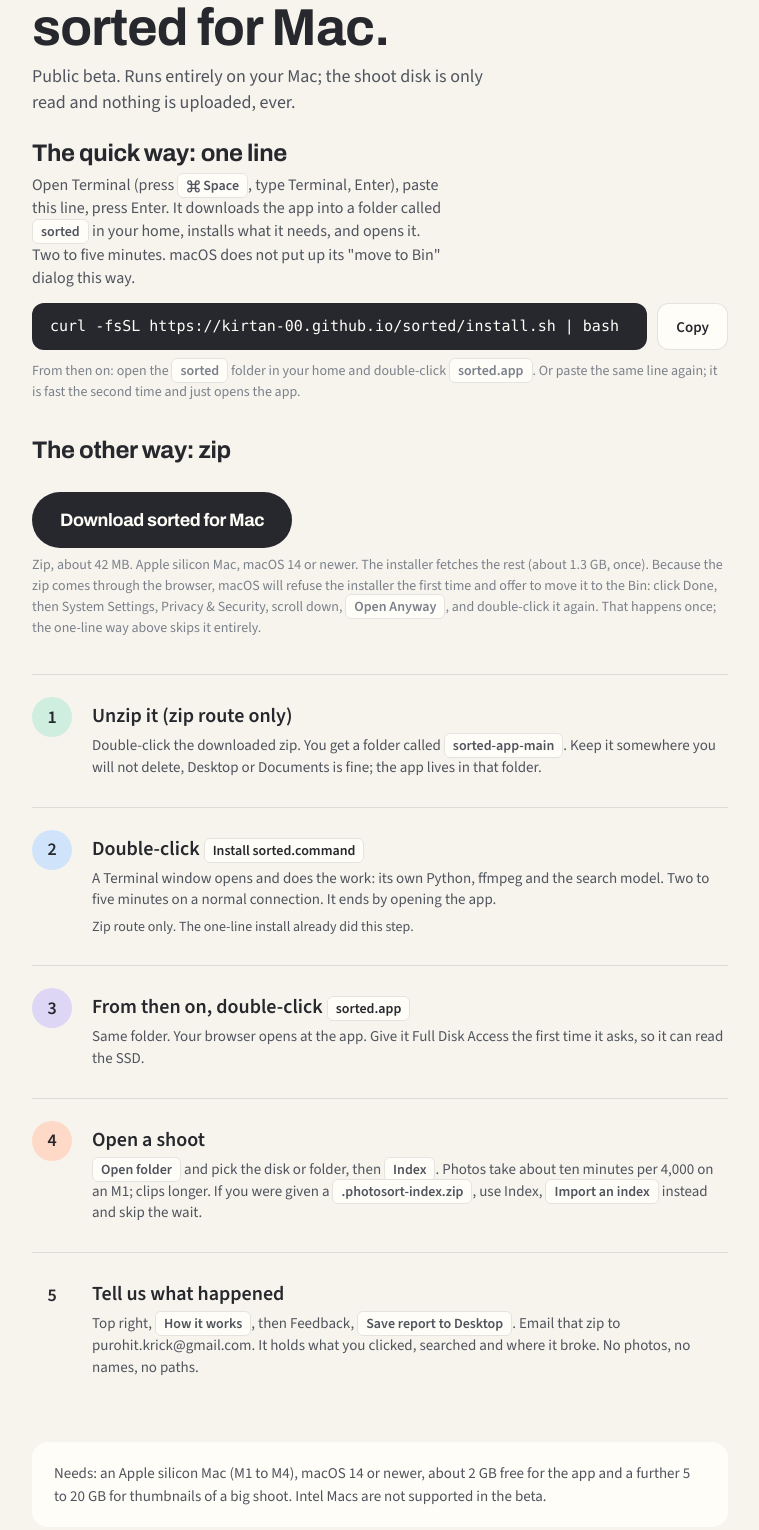
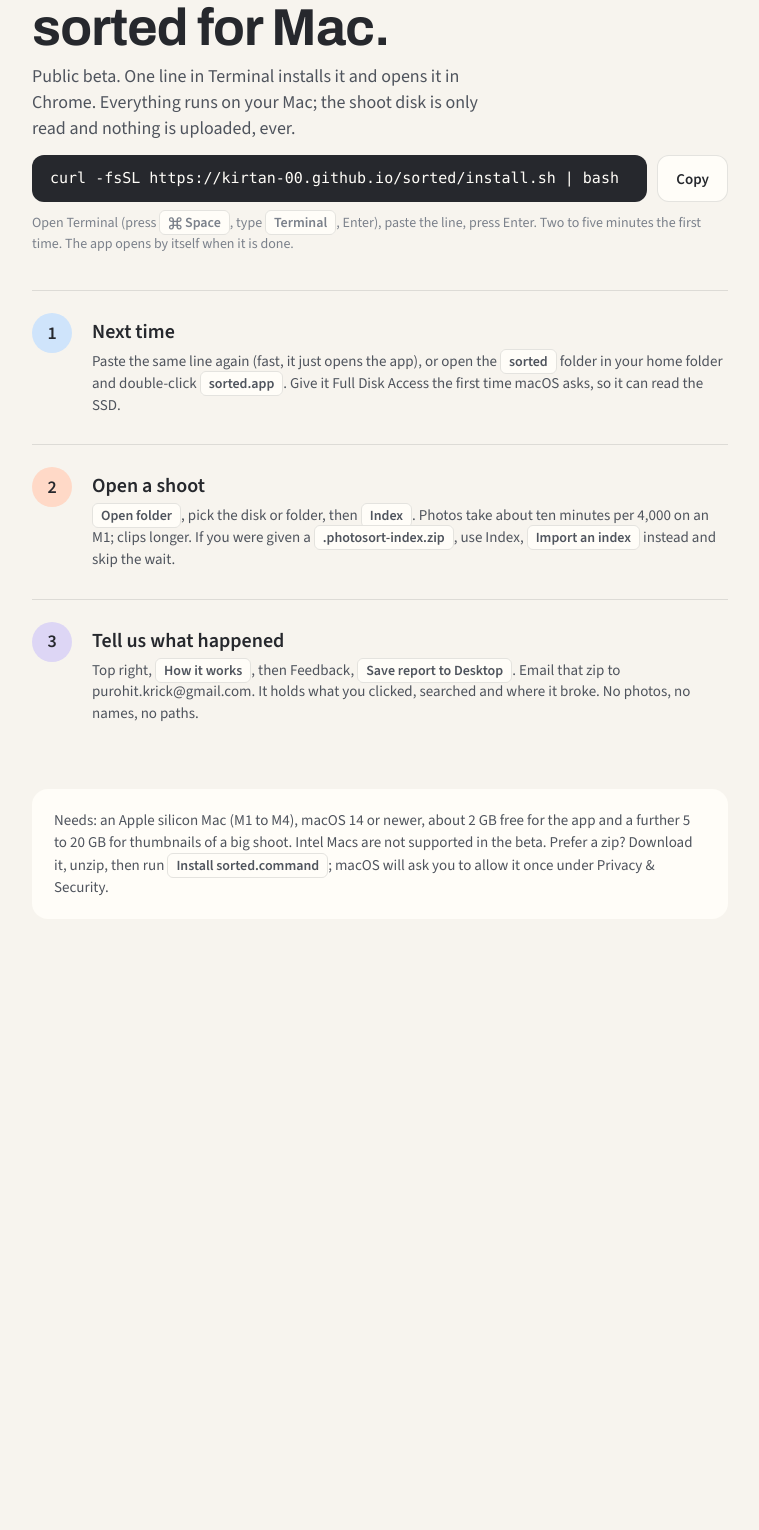
Before and after one commit to kirtan-00/sorted-app, a plain HTML site: page site/download/index.html in a window 1280 px wide. Shown: the part 145-1675 px from the top of the page, without its empty margins (260-1019 px from the left). After the commit the page ends 1144 px from the top, so only its background shows below. Drawn offline with Linux system fonts and the light colour scheme.

Commit message:
launcher opens Chrome

```diff
--- a/site/download/index.html
+++ b/site/download/index.html
@@ -19,7 +19,7 @@
   .dl .small { font-size: 14px; color: var(--ink-3); margin: 0 0 36px; }
   .step { display: grid; grid-template-columns: 44px 1fr; gap: 16px; align-items: start; padding: 22px 0; border-top: 1px solid var(--line); }
   .step .n { width: 40px; height: 40px; border-radius: 50%; display: grid; place-items: center; font-weight: 700; font-size: 18px; }
-  .step:nth-of-type(1) .n { background: var(--butter); } .step:nth-of-type(2) .n { background: var(--mint); } .step:nth-of-type(3) .n { background: var(--sky); } .step:nth-of-type(4) .n { background: var(--lav); } .step:nth-of-type(5) .n { background: var(--peach); }
+  .step:nth-of-type(1) .n { background: var(--mint); } .step:nth-of-type(2) .n { background: var(--sky); } .step:nth-of-type(3) .n { background: var(--peach); } .step:nth-of-type(4) .n { background: var(--lav); } .step:nth-of-type(5) .n { background: var(--peach); }
   .step h3 { margin: 6px 0 6px; font-size: 20px; }
   .step p { margin: 0 0 6px; color: var(--ink-2); max-width: none; }
   .step p.note { font-size: 14px; color: var(--ink-3); }
@@ -36,43 +36,27 @@
   <a class="top" href="../"><img class="brand-mark" src="../brand/mark.svg" alt="" width="28" height="28"><span class="wordmark"></span><span class="badge">public beta, testing right now</span></a>
 
   <h1>sorted for Mac.</h1>
-  <p class="lede">Public beta. Runs entirely on your Mac; the shoot disk is only read and nothing is uploaded, ever.</p>
-  <h2 style="margin:26px 0 8px;font-size:24px">The quick way: one line</h2>
-  <p class="lede" style="font-size:16px">Open Terminal (press <kbd>⌘ Space</kbd>, type Terminal, Enter), paste this line, press Enter. It downloads the app into a folder called <kbd>sorted</kbd> in your home, installs what it needs, and opens it. Two to five minutes. macOS does not put up its "move to Bin" dialog this way.</p>
+  <p class="lede">Public beta. One line in Terminal installs it and opens it in Chrome. Everything runs on your Mac; the shoot disk is only read and nothing is uploaded, ever.</p>
+
   <div class="cmd"><code id="cmd">curl -fsSL https://kirtan-00.github.io/sorted/install.sh | bash</code><button type="button" id="copy">Copy</button></div>
-  <p class="small">From then on: open the <kbd>sorted</kbd> folder in your home and double-click <kbd>sorted.app</kbd>. Or paste the same line again; it is fast the second time and just opens the app.</p>
-
-  <h2 style="margin:36px 0 8px;font-size:24px">The other way: zip</h2>
-  <a class="big" href="https://github.com/kirtan-00/sorted-app/archive/refs/heads/main.zip">Download sorted for Mac</a>
-  <p class="small">Zip, about 42 MB. Apple silicon Mac, macOS 14 or newer. The installer fetches the rest (about 1.3 GB, once). Because the zip comes through the browser, macOS will refuse the installer the first time and offer to move it to the Bin: click Done, then System Settings, Privacy &amp; Security, scroll down, <kbd>Open Anyway</kbd>, and double-click it again. That happens once; the one-line way above skips it entirely.</p>
+  <p class="small">Open Terminal (press <kbd>&#8984; Space</kbd>, type <kbd>Terminal</kbd>, Enter), paste the line, press Enter. Two to five minutes the first time. The app opens by itself when it is done.</p>
 
   <div class="step"><span class="n">1</span><div>
-    <h3>Unzip it (zip route only)</h3>
-    <p>Double-click the downloaded zip. You get a folder called <kbd>sorted-app-main</kbd>. Keep it somewhere you will not delete, Desktop or Documents is fine; the app lives in that folder.</p>
+    <h3>Next time</h3>
+    <p>Paste the same line again (fast, it just opens the app), or open the <kbd>sorted</kbd> folder in your home folder and double-click <kbd>sorted.app</kbd>. Give it Full Disk Access the first time macOS asks, so it can read the SSD.</p>
   </div></div>
 
   <div class="step"><span class="n">2</span><div>
-    <h3>Double-click <kbd>Install sorted.command</kbd></h3>
-    <p>A Terminal window opens and does the work: its own Python, ffmpeg and the search model. Two to five minutes on a normal connection. It ends by opening the app.</p>
-    <p class="note">Zip route only. The one-line install already did this step.</p>
+    <h3>Open a shoot</h3>
+    <p><kbd>Open folder</kbd>, pick the disk or folder, then <kbd>Index</kbd>. Photos take about ten minutes per 4,000 on an M1; clips longer. If you were given a <kbd>.photosort-index.zip</kbd>, use Index, <kbd>Import an index</kbd> instead and skip the wait.</p>
   </div></div>
 
   <div class="step"><span class="n">3</span><div>
-    <h3>From then on, double-click <kbd>sorted.app</kbd></h3>
-    <p>Same folder. Your browser opens at the app. Give it Full Disk Access the first time it asks, so it can read the SSD.</p>
-  </div></div>
-
-  <div class="step"><span class="n">4</span><div>
-    <h3>Open a shoot</h3>
-    <p><kbd>Open folder</kbd> and pick the disk or folder, then <kbd>Index</kbd>. Photos take about ten minutes per 4,000 on an M1; clips longer. If you were given a <kbd>.photosort-index.zip</kbd>, use Index, <kbd>Import an index</kbd> instead and skip the wait.</p>
-  </div></div>
-
-  <div class="step"><span class="n">5</span><div>
     <h3>Tell us what happened</h3>
     <p>Top right, <kbd>How it works</kbd>, then Feedback, <kbd>Save report to Desktop</kbd>. Email that zip to <a href="mailto:purohit.krick@gmail.com?subject=sorted%20beta%20report">purohit.krick@gmail.com</a>. It holds what you clicked, searched and where it broke. No photos, no names, no paths.</p>
   </div></div>
 
-  <div class="needs">Needs: an Apple silicon Mac (M1 to M4), macOS 14 or newer, about 2 GB free for the app and a further 5 to 20 GB for thumbnails of a big shoot. Intel Macs are not supported in the beta.</div>
+  <div class="needs">Needs: an Apple silicon Mac (M1 to M4), macOS 14 or newer, about 2 GB free for the app and a further 5 to 20 GB for thumbnails of a big shoot. Intel Macs are not supported in the beta. Prefer a zip? <a href="https://github.com/kirtan-00/sorted-app/archive/refs/heads/main.zip">Download it</a>, unzip, then run <kbd>Install sorted.command</kbd>; macOS will ask you to allow it once under Privacy &amp; Security.</div>
 </main>
 <script>document.getElementById("copy").addEventListener("click",function(){var b=this;navigator.clipboard.writeText(document.getElementById("cmd").textContent).then(function(){b.textContent="Copied";setTimeout(function(){b.textContent="Copy";},1500);});});</script>
 </body>
```
Also changed, not shown: 1 other file.
